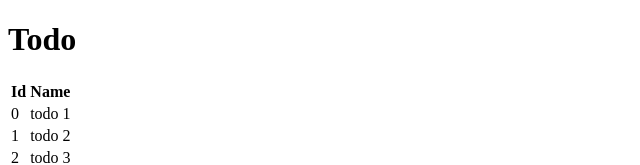
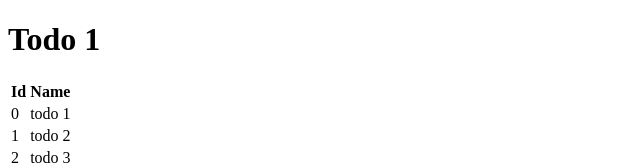
Before and after one commit to vaishnar7/register, an Angular app: page / in a window 1280 px wide. Shown: the top 165 px of the page, without its empty margins (0-640 px from the left). Built offline with nearby package versions, Linux system fonts and the light colour scheme.

Commit message:
title changed

```diff
--- a/src/app/todo/todo.component.ts
+++ b/src/app/todo/todo.component.ts
@@ -6,7 +6,7 @@ import { Component, OnInit } from '@angular/core';
   styleUrls: ['./todo.component.css']
 })
 export class TodoComponent implements OnInit {
-  title="Todo";
+  title="Todo 1";
   todos=[
     "todo 1",
     "todo 2",
```
